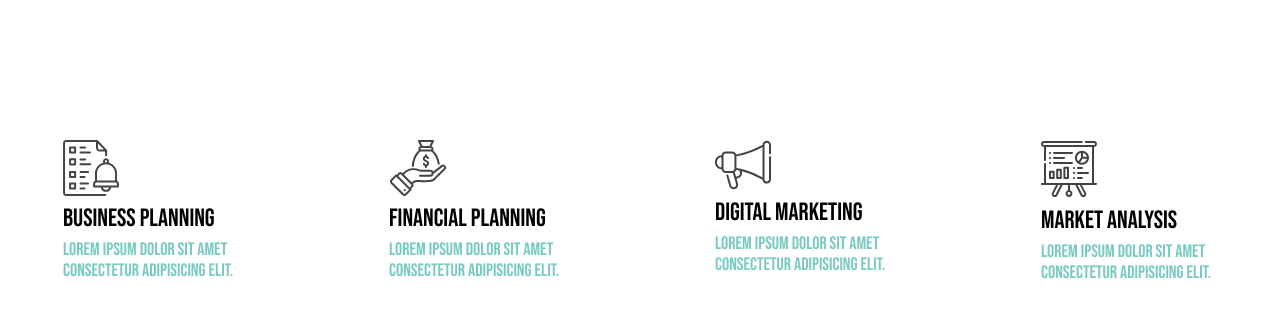
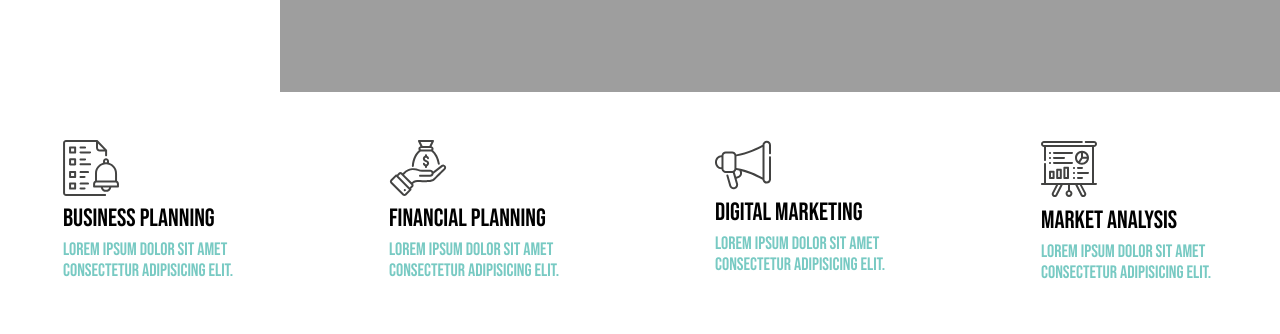
Before and after one commit to jrramoncp/business_agency_header, a plain HTML site: page index.html in a window 1280 px wide. Shown: the part 658-992 px from the top of the page. Drawn offline with Linux system fonts and the light colour scheme; the site is published under a folder, as on GitHub Pages, so addresses that start at the root find nothing.

Commit message:
Update style.css

```diff
--- a/css/style.css
+++ b/css/style.css
@@ -6,7 +6,7 @@
 
 body{
   font-family: 'Poppins', sans-serif;
-  background-image: url(/img/hero@2x.jpg);
+  background-image: url(../img/hero@2x.jpg);
   background-position: top right 0px;
   background-size: 1000px;
   background-repeat: no-repeat;
```
